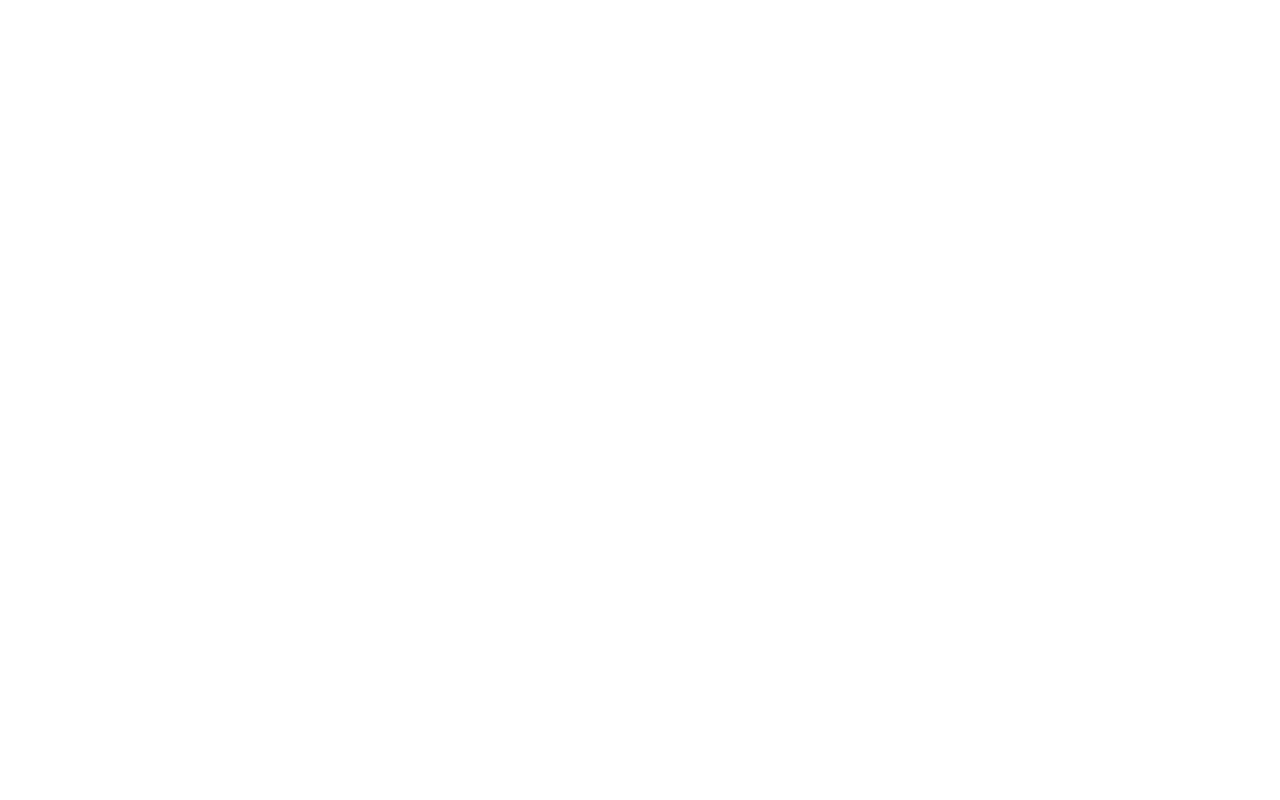
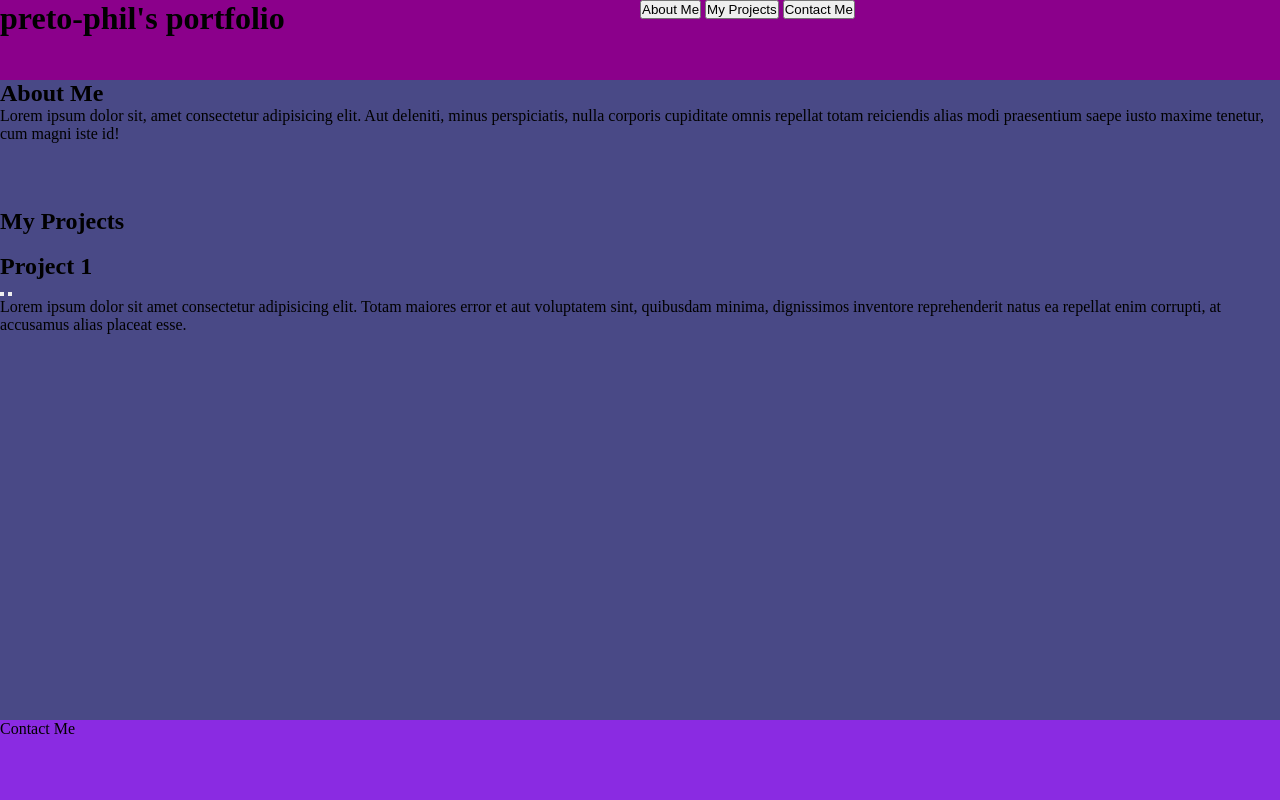
Before and after one commit to preto-phil/Portfolio, a plain HTML site: page index.html in a window 1280 px wide. Drawn offline with Linux system fonts and the light colour scheme.

Commit message:
Early scaffolding

```diff
--- a/index.html
+++ b/index.html
@@ -5,11 +5,39 @@
   <meta http-equiv="X-UA-Compatible" content="IE=edge">
   <meta name="viewport" content="width=device-width, initial-scale=1.0">
   <title>preto-phil portfolio</title>
+  <link rel="stylesheet" href="./style.css">
 </head>
 <body>
-  <header></header>
-  <nav></nav>
-  <main></main>
-  <footer></footer>
+  <header>
+    <h1 class="header-title">preto-phil's portfolio</h1>
+    <nav>
+      <button>About Me</button>
+      <button>My Projects</button>
+      <button>Contact Me</button>
+    </nav>
+  </header>
+  <main>
+    <section>
+      <h1>About Me</h1>
+      <p>Lorem ipsum dolor sit, amet consectetur adipisicing elit. Aut deleniti, minus perspiciatis, nulla corporis cupiditate omnis repellat totam reiciendis alias modi praesentium saepe iusto maxime tenetur, cum magni iste id!</p>
+    </section>
+    <section>
+      <h1>My Projects</h1>
+      <article class="project">
+        <img src="" alt="">
+        <h2>Project 1</h2>
+        <button>
+          <i></i>
+        </button>
+        <button>
+          <i></i>
+        </button>
+        <p>Lorem ipsum dolor sit amet consectetur adipisicing elit. Totam maiores error et aut voluptatem sint, quibusdam minima, dignissimos inventore reprehenderit natus ea repellat enim corrupti, at accusamus alias placeat esse.</p>
+      </article>
+    </section>
+  </main>
+  <footer>Contact Me</footer>
+
+  <script src="./main.js"></script>
 </body>
 </html>
--- a/style.css
+++ b/style.css
@@ -1,8 +1,48 @@
 /* General styling */
+
+* {
+  margin: 0;
+  padding: 0;
+}
 
 body {
   min-width: 100vw;
   min-height: 100vh;
+
+  display: grid;
+  grid-template-rows: 1fr 8fr 1fr;
+}
+
+header {
+  grid-area: 1 / 1 / 2 / 2;
+
+  display: grid;
+  grid-template-columns: 1fr 1fr;
+
+  background-color: darkmagenta;
+}
+
+.header-title {
+  grid-area: 1 / 1 / 2 / 2;
+}
+
+nav {
+  grid-area: 1 / 2 / 2 / 3;
+}
+
+main {
+  grid-area: 2 / 1 / 3 / 2;
+
+  display: grid;
+  grid-template-rows: 1fr 4fr;
+
+  background-color: rgb(73, 73, 134);
+}
+
+footer {
+  grid-area: 3 / 1 / 4 / 2;
+
+  background-color: blueviolet;
 }
 
 /* Mobile Layout */
```
